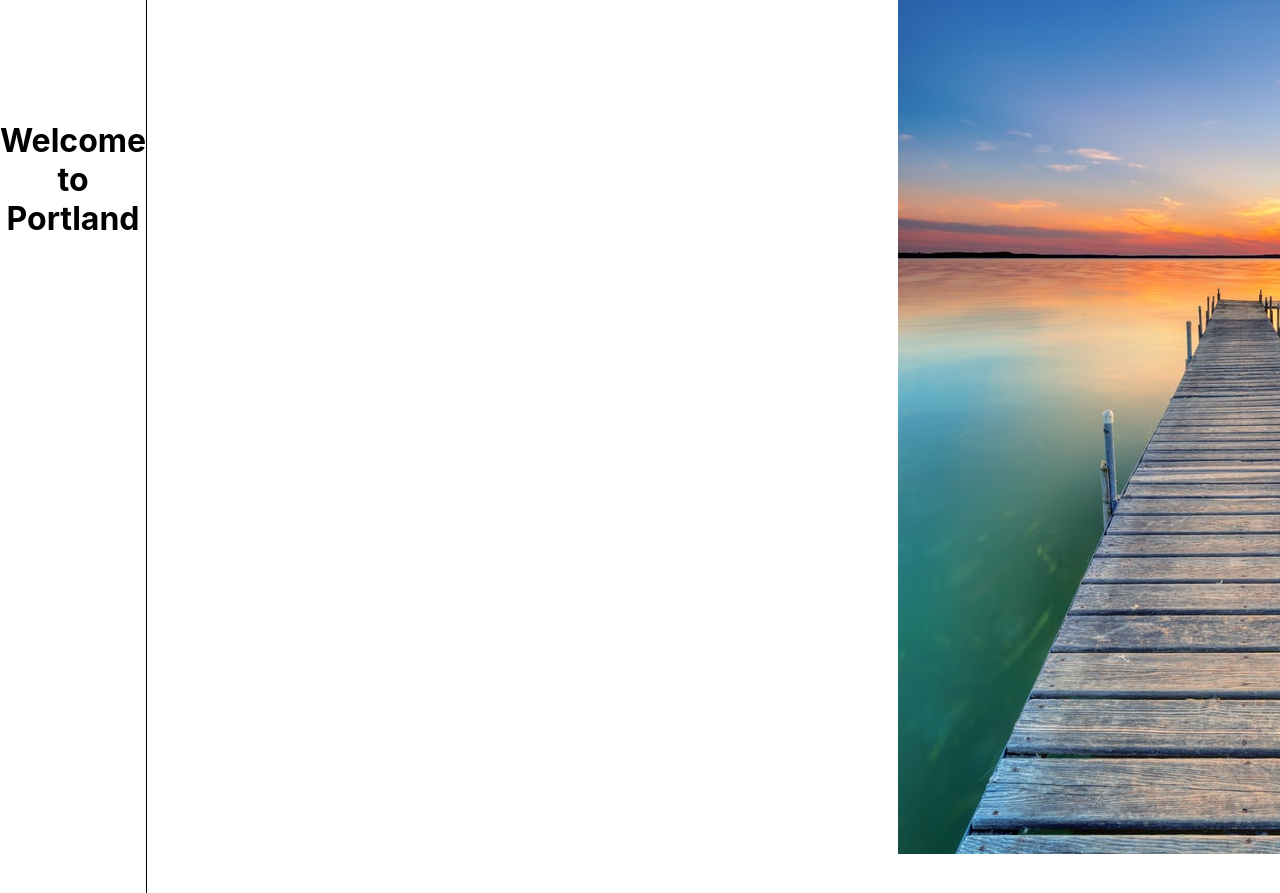
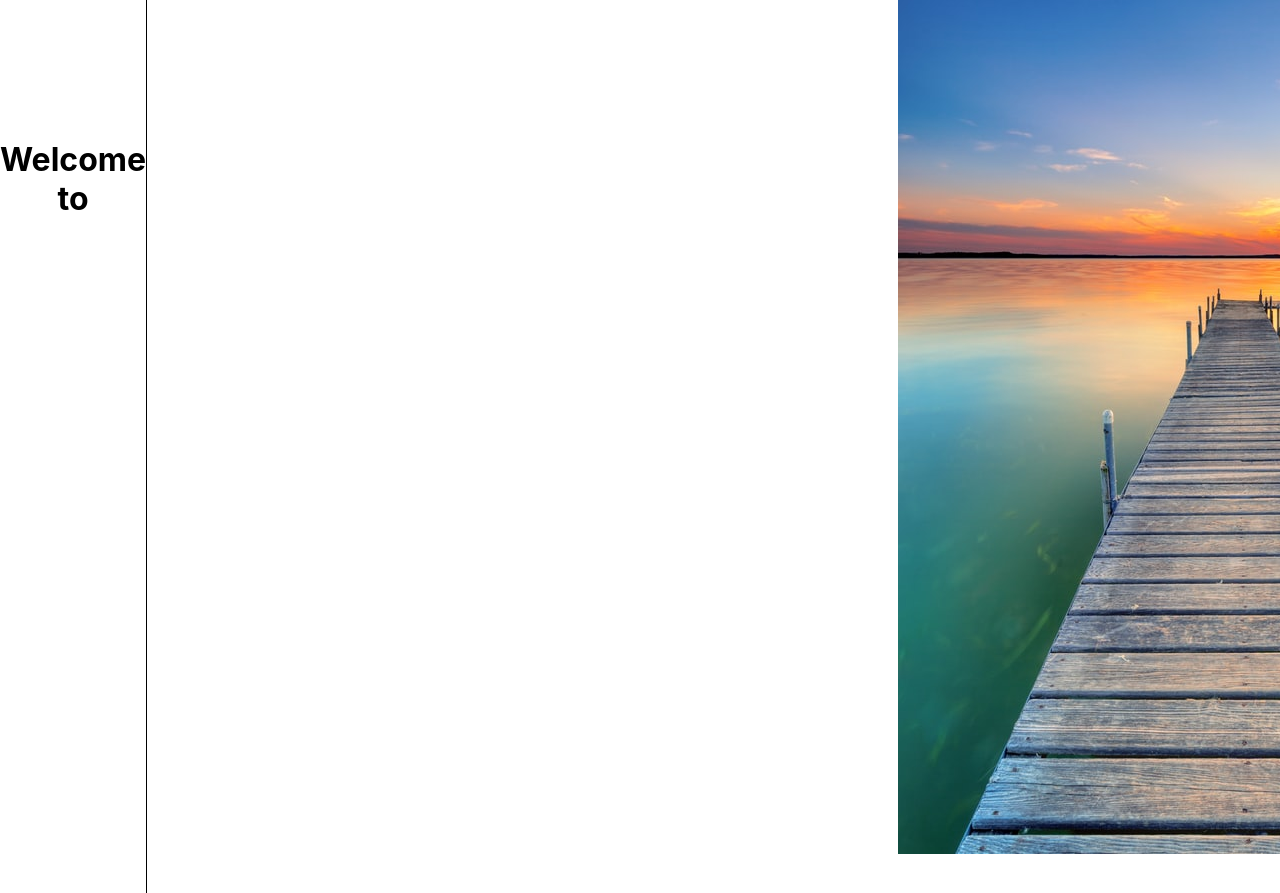
Before and after one commit to spmoriarty/react-city-builder-half-baked, a React (Create React App) app: page / in a window 1280 px wide. Shown: the part 3220-4113 px from the top of the page. Built offline with nearby package versions, Linux system fonts and the light colour scheme.

Commit message:
City name changes / reflects on display

```diff
--- a/src/App.js
+++ b/src/App.js
@@ -15,7 +15,7 @@ function App() {
   const [castle, setCastle] = useState(1);
   const [sloganList, setSloganList] = useState(['Keep Portland Weird']);
   const [sloganForm, setSloganForm] = useState('');
-  const [cityNameInput, setCityNameInput] = useState('Portland');
+  const [cityNameInput, setCityNameInput] = useState('');
   const [city, setCity] = useState('');
 
   // You'll need to keep track of a skylineId, waterfrontId, and castleId. All these start out as 1
@@ -34,7 +34,7 @@ function App() {
       <div className='bottom'>
         {/* here, the CityNameInput component takes in the setCityName state handler function */}
         <section>
-        < CityNameInput cityNameInput={cityNameInput} setCityName={setCityNameInput}/>
+          < CityNameInput cityNameInput={cityNameInput} setCityName={setCityNameInput}/>
         </section>
         <section className='dropdowns'>
           <div>
--- a/src/CityNameInput.js
+++ b/src/CityNameInput.js
@@ -6,7 +6,7 @@ export default function CityNameInput({ setCityName }) {
       What is your city name?
       {/* this component should have a prop called setCityName, which is a function */}
       {/* on change, this component should use e.target.value to pass the correct id to the setCityName function */}
-      <input />
+      <input onChange={e => setCityName(e.target.value)} />
     </section>
   );
 }
```
